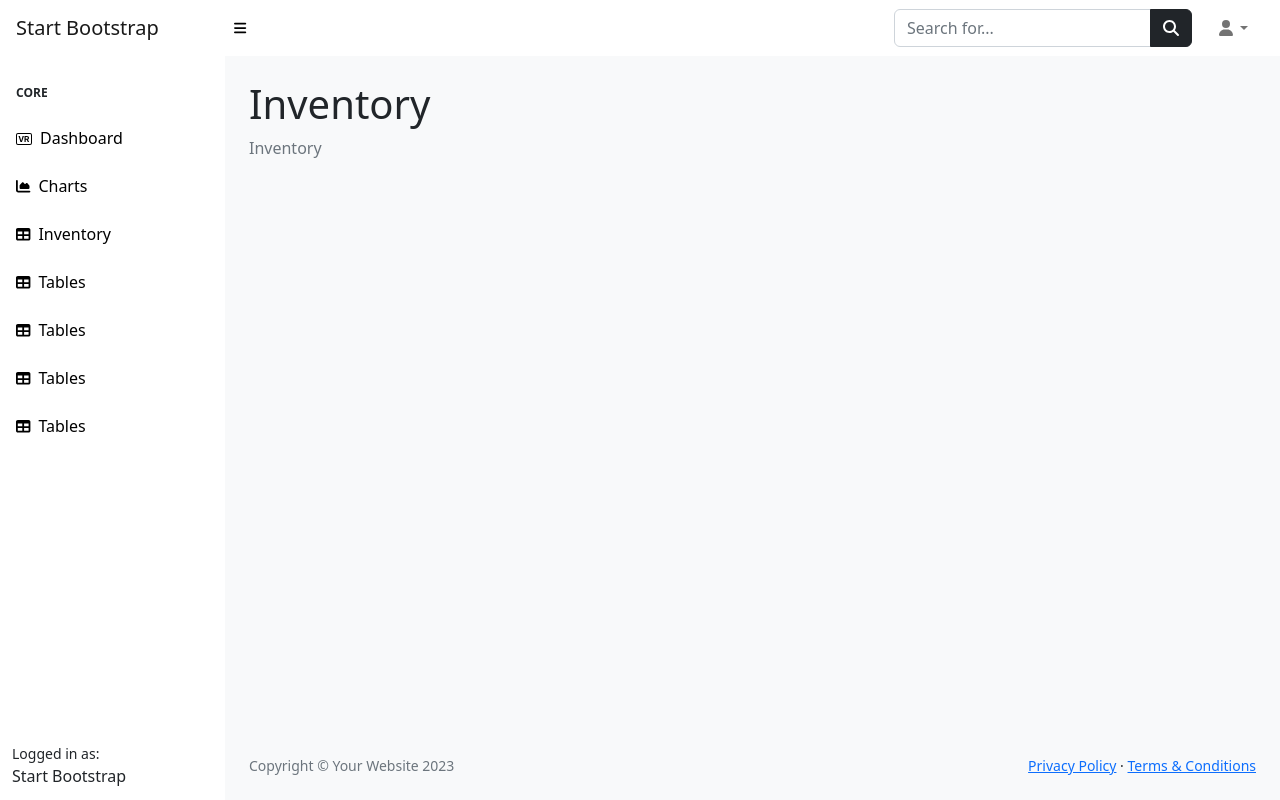
After one commit to Daviangecod/car_repair, a PHP site: page /admin/inventory.php in a window 1280 px wide. The commit adds this page. Run offline with PHP 8.4, Linux system fonts and the light colour scheme; some libraries are stand-ins or nearby versions.

```diff
--- /dev/null
+++ b/admin/inventory.php
@@ -0,0 +1,25 @@
+<?php require('./templates/header.php') ?>
+
+<?php require('./templates/navbar.php') ?>
+
+<div id="layoutSidenav">
+
+    <?php require('./templates/sidebar.php') ?>
+
+    <div id="layoutSidenav_content" class="bg-light">
+        <main>
+            <div class="container-fluid px-4">
+                <h1 class="mt-4">Inventory</h1>
+                <ol class="breadcrumb mb-4">
+                    <li class="breadcrumb-item active">Inventory</li>
+                </ol>
+
+
+
+            </div>
+        </main>
+        <?php require('./templates/copyright.php') ?>
+    </div>
+</div>
+
+<?php require('./templates/footer.php') ?>
--- a/admin/templates/sidebar.php
+++ b/admin/templates/sidebar.php
@@ -17,9 +17,9 @@
                      <div class="sb-nav-link-icon"><i class="fas fa-chart-area"></i></div>
                      Charts
                  </a>
-                 <a class="nav-link text-black" href="tables.html">
+                 <a class="nav-link text-black" href="inventory.php">
                      <div class="sb-nav-link-icon"><i class="fas fa-table"></i></div>
-                     Tables
+                     Inventory
                  </a>
 
                  <a class="nav-link text-black" href="tables.html">
```
